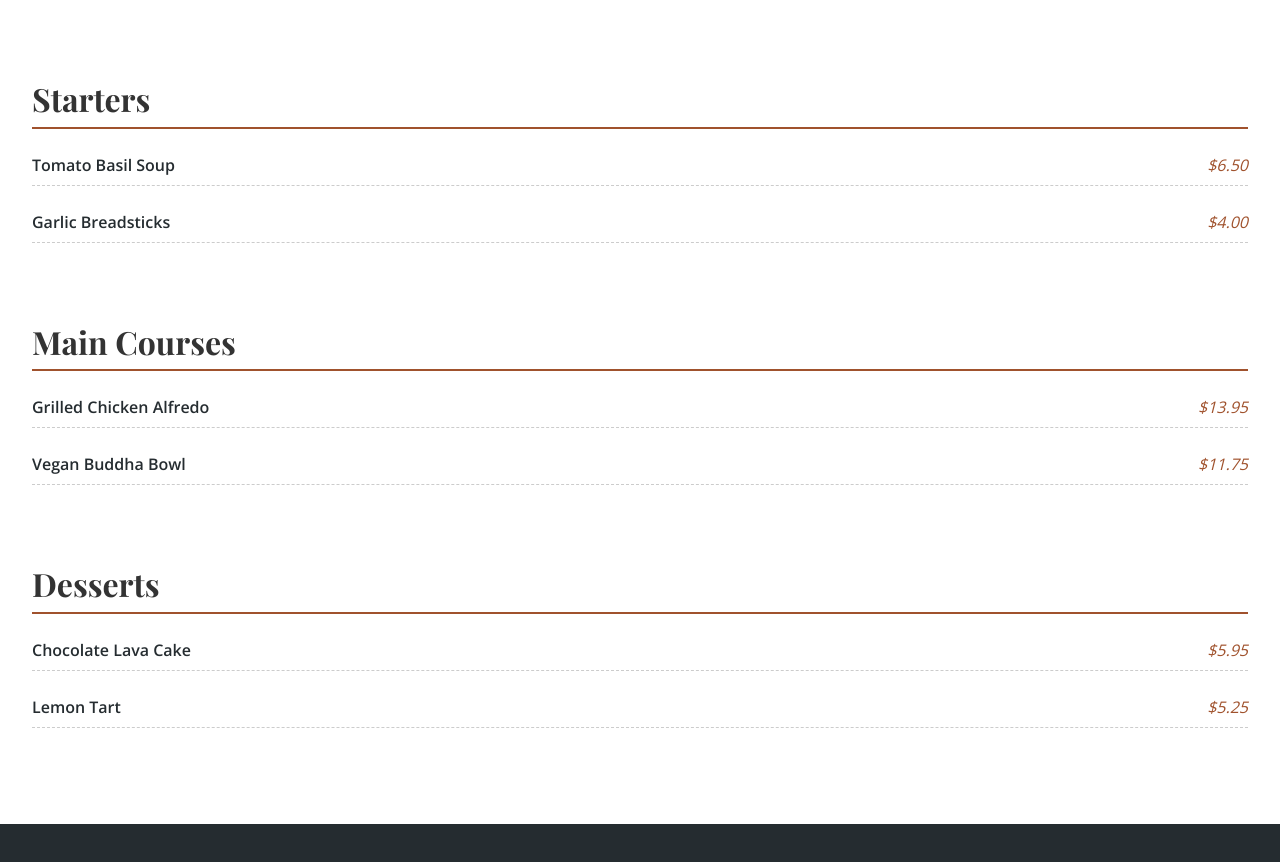
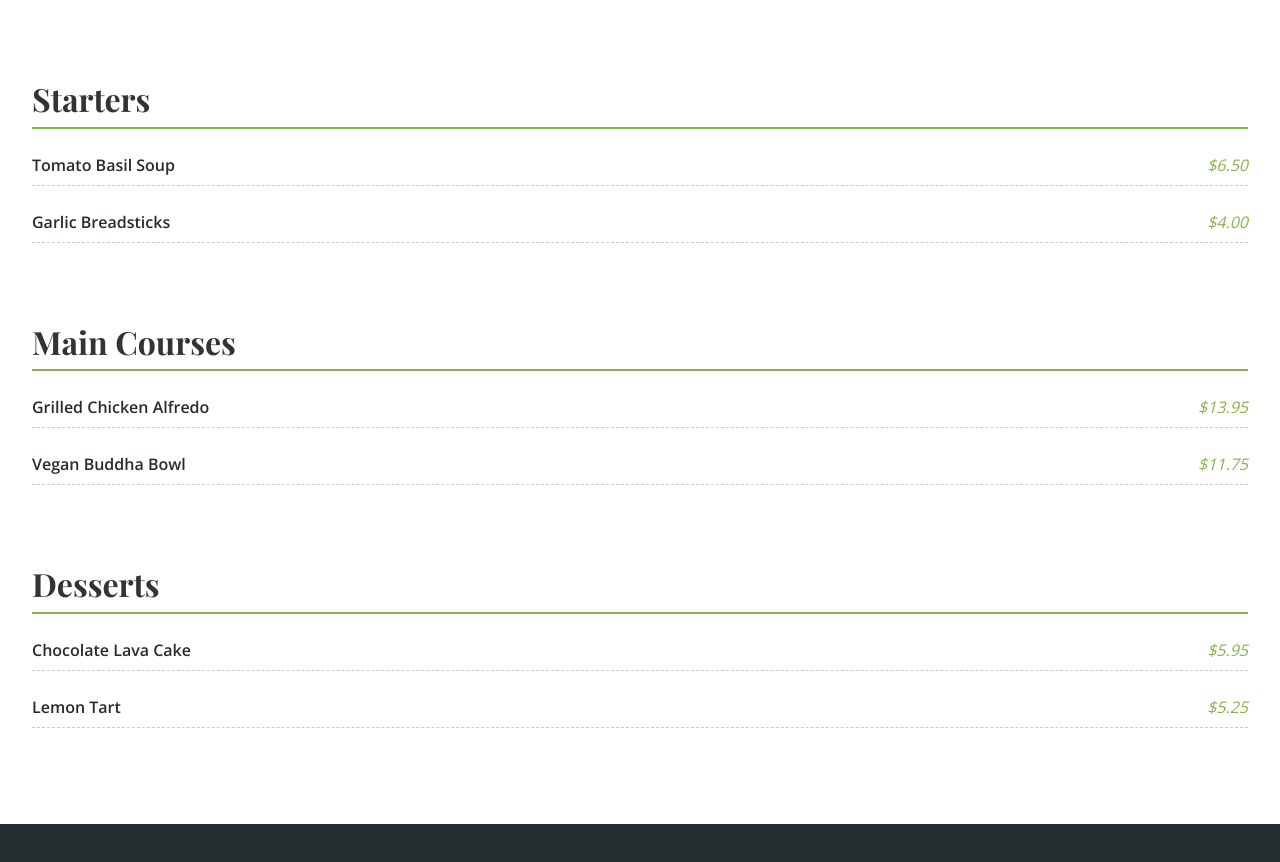
Before and after one commit to smoker07/Cine_Tree_Cafe, a plain HTML site: page menu.html in a window 1280 px wide. Shown: the part 1290-2152 px from the top of the page. Drawn offline with nearby package versions, Linux system fonts and the light colour scheme.

Commit message:
auto-commit

```diff
--- a/css/style.css
+++ b/css/style.css
@@ -571,7 +571,7 @@
   }
 
   .menu-section h2 {
-    border-bottom: 2px solid #a0522d;
+    border-bottom: 2px solid #88B44E;
     padding-bottom: 0.5rem;
     margin-bottom: 1rem;
     color: #333;
@@ -591,7 +591,7 @@
 
   .menu-item .price {
     font-style: italic;
-    color: #a0522d;
+    color: #88B44E;
   }
 
   @media (max-width: 600px) {
```
